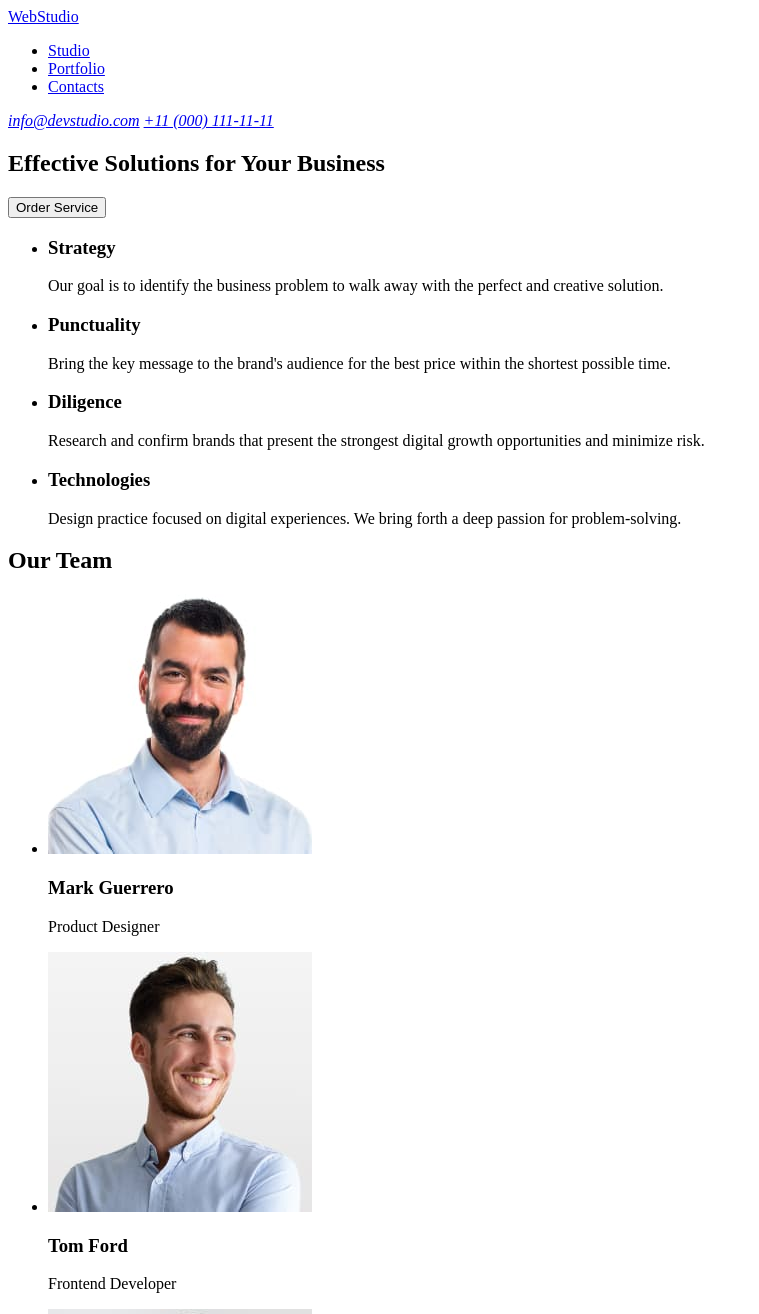
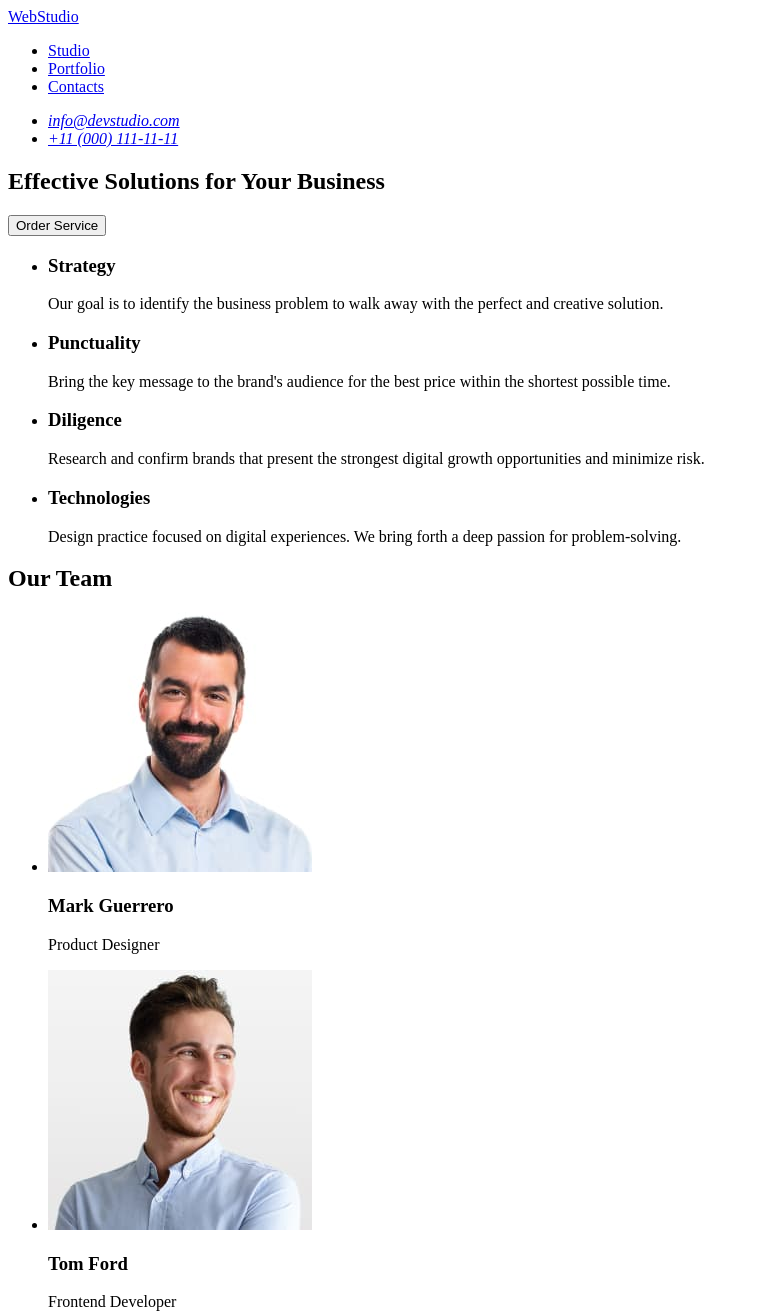
Before and after one commit to Anzhela-Adannikova/goit-markup-hw-01, a plain HTML site: page index.html in a window 1280 px wide. Shown: the top 1314 px of the page, without its empty margins (0-759 px from the left). Drawn offline with Linux system fonts and the light colour scheme.

Commit message:
index.html

```diff
--- a/index.html
+++ b/index.html
@@ -3,7 +3,7 @@
 <head>
     <meta charset="UTF-8">
     <meta name="viewport" content="width=device-width, initial-scale=1.0">
-    <title>Document</title>
+    <title>WebStudio</title>
 </head>
 <body>
     <!-- ==================== Header ==================== -->
@@ -17,8 +17,10 @@
             </ul>
         </nav>
         <address>
-        <a href="mailto:info@devstudio.com">info@devstudio.com</a>
-        <a href="tel:+110001111111">+11 (000) 111-11-11</a>
+            <ul>
+                <li><a href="mailto:info@devstudio.com">info@devstudio.com</a></li>
+                <li><a href="tel:+110001111111">+11 (000) 111-11-11</a></li>
+            </ul>
         </address>
     </header>
     <main>
@@ -29,8 +31,8 @@
             </h1>
             <button type="button">Order Service</button>
         </section>
+         <!-- ==================== Advantages ==================== -->
         <section>
-            <!-- ==================== Advantages ==================== -->
             <h2 hidden>Advantages</h2>
         <ul>
             <li>
@@ -52,6 +54,7 @@
         </ul>
         </section>
         <!-- ==================== Our Team ==================== -->
+        <section>
         <h2>Our Team</h2>
         <ul>
             <li>
@@ -91,8 +94,9 @@
                 <p>UI Designer</p>
             </li>
         </ul>
+        </section>
     </main>
-<!-- ==================== Footer ==================== -->
+        <!-- ==================== Footer ==================== -->
     <footer>
         <a href="./index.html">WebStudio</a>
         <p>
```
